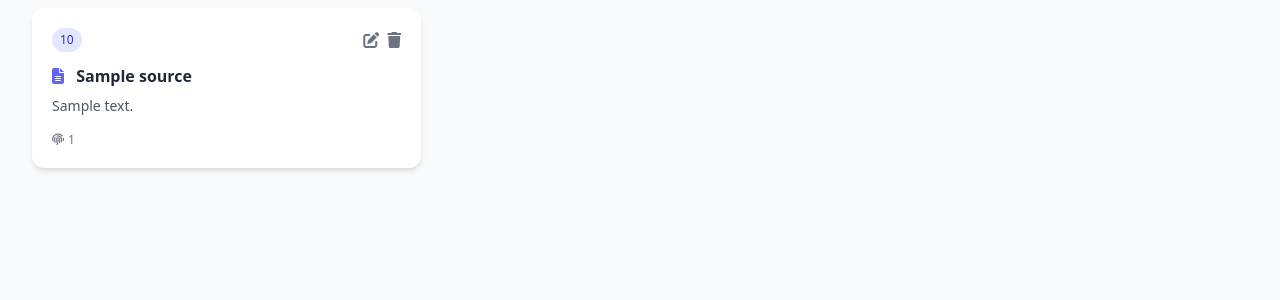
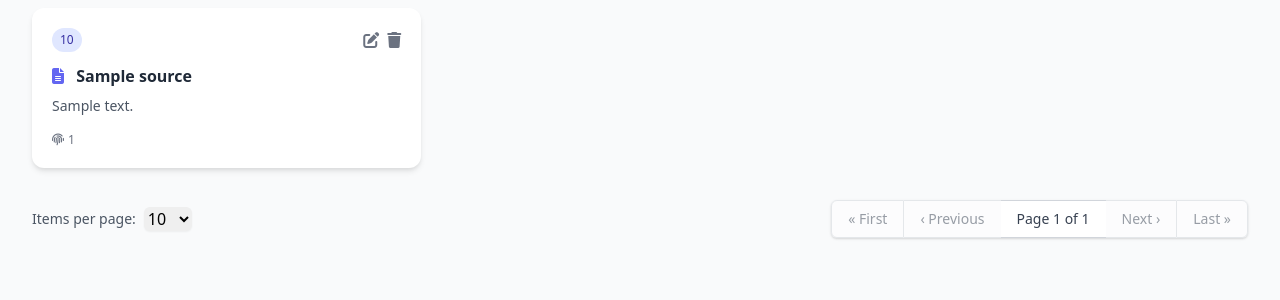
Before and after one commit to ikram98ai/ml_projects, a FastAPI app: template llm-finetuning/compliance_verification/templates/manage.html in a window 1280 px wide. Shown: the part 310-610 px from the top of the page. Run offline with FastAPI, Linux system fonts and the light colour scheme; the template is opened without the code that fills it: most values are stand-ins (such as "Sample title", 1, 10 or a date in 2020).

Commit message:
retriving all the documents from the vector db

```diff
--- a/llm-finetuning/compliance_verification/main.py
+++ b/llm-finetuning/compliance_verification/main.py
@@ -6,7 +6,7 @@ from fastapi.templating import Jinja2Templates
 from mangum import Mangum
 from typing import List, Optional
 from ai.ai_agents import compliance_agent_runner, trademark_agent_runner, compliance_flow
-from ai.rag import get_index, upsert_data, search_index, delete_vectors, get_vector, update_vector, chunk_text
+from ai.rag import get_index, upsert_data, search_index, delete_vectors, get_all_vectors, get_vector, update_vector, chunk_text
 from utils import get_base64_urls, get_docx_contents
 import traceback
 
@@ -32,15 +32,34 @@ async def root():
 async def manage_rag(
     request: Request,
     q: Optional[str] = None,
-    status: Optional[str] = None
+    status: Optional[str] = None,
+    page: int = 1,
+    top_k: int = 20
 ):
     index = get_index()
     matches = []
+    total_pages = 1
     if q:
-        matches = search_index(index, q, top_k=20)
+        matches = search_index(index, q, top_k=top_k)
+    else:
+        all_vectors = get_all_vectors(index)
+        total_items = len(all_vectors)
+        total_pages = (total_items + top_k - 1) // top_k
+        start = (page - 1) * top_k
+        end = start + top_k
+        matches = all_vectors[start:end]
+
     return templates.TemplateResponse(
         "manage.html",
-        {"request": request, "query": q, "matches": matches, "status": status}
+        {
+            "request": request,
+            "query": q,
+            "matches": matches,
+            "status": status,
+            "page": page,
+            "top_k": top_k,
+            "total_pages": total_pages
+        }
     )
 
 @app.get("/manage/delete/{vector_id}")
--- a/llm-finetuning/compliance_verification/templates/base.html
+++ b/llm-finetuning/compliance_verification/templates/base.html
@@ -21,6 +21,11 @@
         @keyframes fadeIn {
             from { opacity: 0; transform: translateY(10px); }
             to { opacity: 1; transform: translateY(0); }
+        }
+        .line-clamp-3 {
+            overflow: hidden;
+            display: -webkit-box;
+            -webkit-box-orient: vertical;
         }
     </style>
 </head>
--- a/llm-finetuning/compliance_verification/templates/manage.html
+++ b/llm-finetuning/compliance_verification/templates/manage.html
@@ -62,6 +62,35 @@
     {% endfor %}
 </div>
 
+<div class="mt-8 flex justify-between items-center">
+    <form method="get" action="/manage" class="flex items-center gap-2">
+        <label for="top_k" class="text-sm text-gray-600">Items per page:</label>
+        <select name="top_k" id="top_k" onchange="this.form.submit()" class="rounded-md border-gray-300 shadow-sm focus:border-indigo-300 focus:ring focus:ring-indigo-200 focus:ring-opacity-50">
+            <option value="10" {% if top_k == 10 %}selected{% endif %}>10</option>
+            <option value="20" {% if top_k == 20 %}selected{% endif %}>20</option>
+            <option value="50" {% if top_k == 50 %}selected{% endif %}>50</option>
+            <option value="100" {% if top_k == 100 %}selected{% endif %}>100</option>
+        </select>
+    </form>
+    <nav class="inline-flex rounded-md shadow">
+        <a href="?page=1&top_k={{ top_k }}" class="px-4 py-2 text-sm font-medium text-gray-700 bg-white border border-gray-300 rounded-l-md hover:bg-gray-50 {% if page == 1 %}cursor-not-allowed opacity-50{% endif %}">
+            &laquo; First
+        </a>
+        <a href="?page={{ page - 1 }}&top_k={{ top_k }}" class="px-4 py-2 text-sm font-medium text-gray-700 bg-white border-t border-b border-gray-300 hover:bg-gray-50 {% if page <= 1 %}cursor-not-allowed opacity-50{% endif %}">
+            &lsaquo; Previous
+        </a>
+        <span class="px-4 py-2 text-sm font-medium text-gray-700 bg-white border-t border-b border-gray-300">
+            Page {{ page }} of {{ total_pages }}
+        </span>
+        <a href="?page={{ page + 1 }}&top_k={{ top_k }}" class="px-4 py-2 text-sm font-medium text-gray-700 bg-white border-t border-b border-gray-300 hover:bg-gray-50 {% if page >= total_pages %}cursor-not-allowed opacity-50{% endif %}">
+            Next &rsaquo;
+        </a>
+        <a href="?page={{ total_pages }}&top_k={{ top_k }}" class="px-4 py-2 text-sm font-medium text-gray-700 bg-white border border-gray-300 rounded-r-md hover:bg-gray-50 {% if page == total_pages %}cursor-not-allowed opacity-50{% endif %}">
+            Last &raquo;
+        </a>
+    </nav>
+</div>
+
 {% else %}
 <div class="bg-white rounded-xl shadow-md p-12 text-center">
     <div class="max-w-md mx-auto">
```
Also changed, not shown: llm-finetuning/compliance_verification/ai/rag.py (+11 -0 lines).
